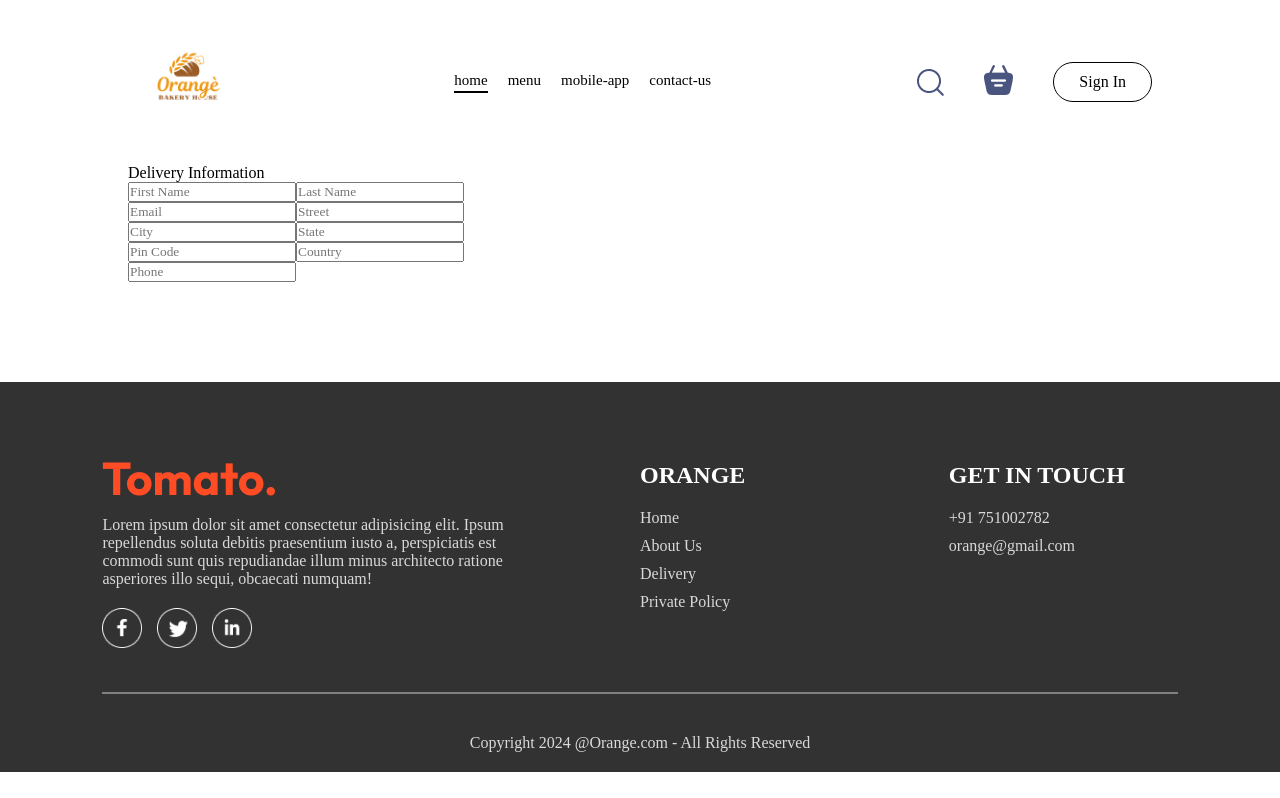
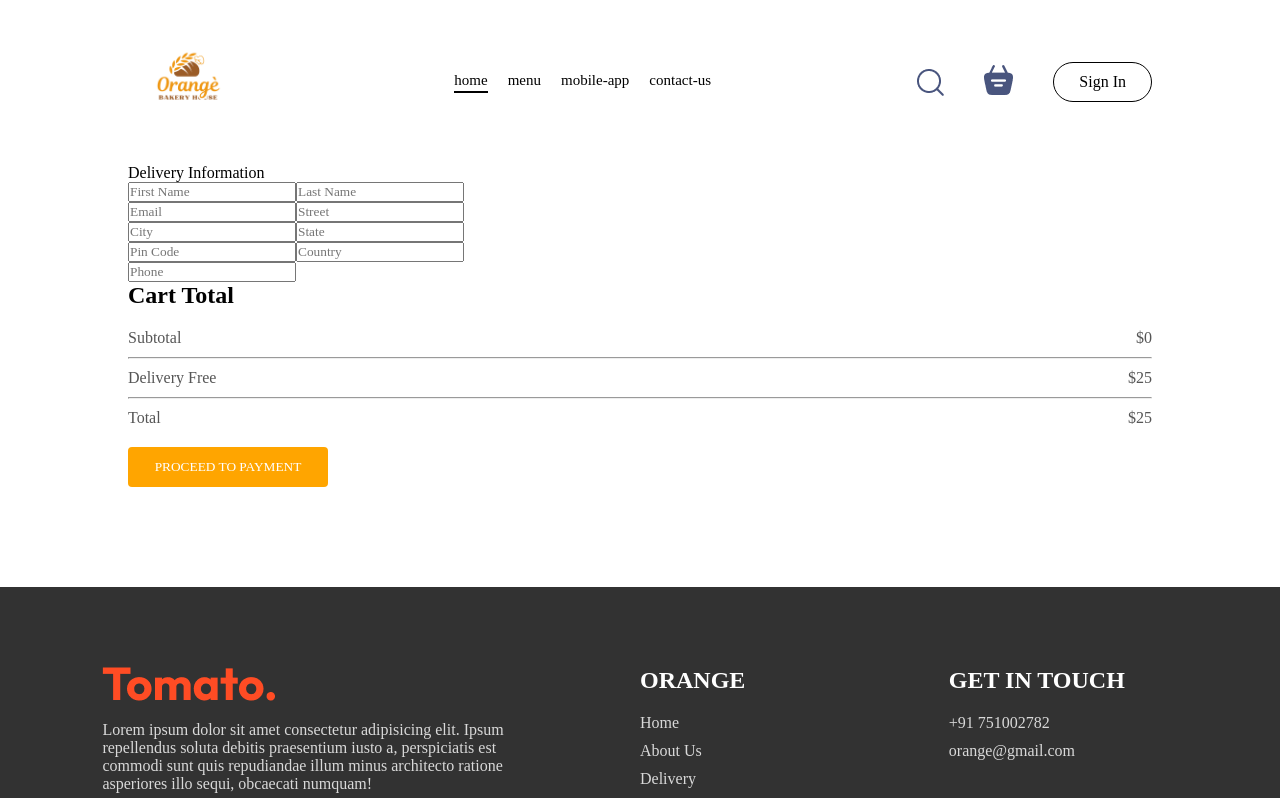
Before and after one commit to HOEVID/Full-Stack-Food-Delivery-Website, a React (Vite) app in the folder frontend/: page /order in a window 1280 px wide. Shown: the top 798 px of the page. Built offline with nearby package versions, Linux system fonts and the light colour scheme.

Commit message:
Place holder right completed

```diff
--- a/frontend/src/pages/PlaceOrder/PlaceOrder.jsx
+++ b/frontend/src/pages/PlaceOrder/PlaceOrder.jsx
@@ -1,7 +1,9 @@
 
-import React from 'react'
+import React, { useContext } from 'react'
 import './PlaceOrder.css'
+import { StoreContext } from '../../context/StoreContext'
 const PlaceOrder = () => {
+  const {getTotalCartAmount}=useContext(StoreContext)
   return (
     <form className='place-order'>
     <div className='place-order-left'>
@@ -22,7 +24,23 @@ const PlaceOrder = () => {
     </div>
     <input type="text" placeholder='Phone'/>
     <div className='place-order-right'>
+    <div className='cart-total'>
+          <h2>Cart Total</h2>
+        <div>
+        <div className='cart-total-details'>
+          <p> Subtotal</p>
+          <p>${getTotalCartAmount()}</p></div> <hr/>
+        <div className='cart-total-details'>
+          <p>Delivery Free</p>
+          <p>${25}</p></div> <hr/>
+        <div className='cart-total-details'>
+          <p>Total</p>
+          <p>${getTotalCartAmount()+25}</p>
+          </div>
 
+      </div>
+      <button>PROCEED TO PAYMENT</button>
+    </div>
     </div>
     </form>
   )
```
